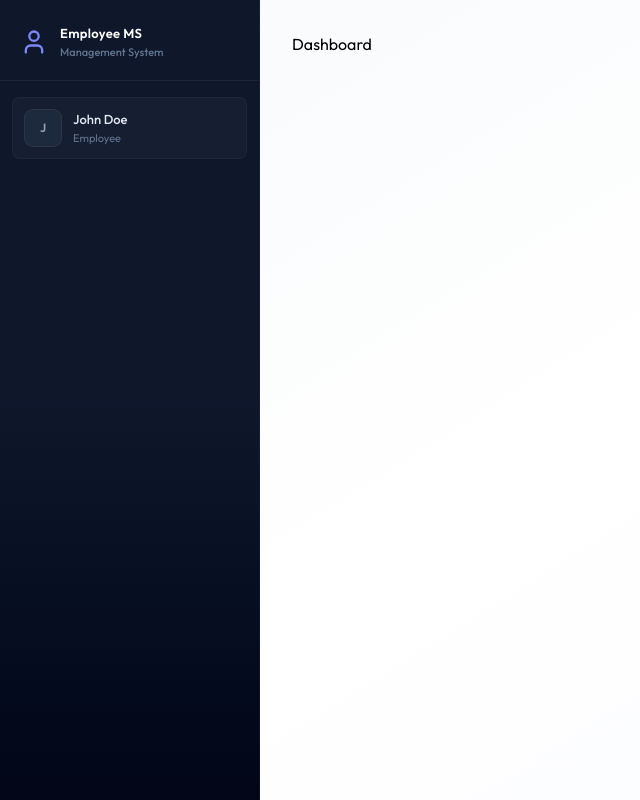
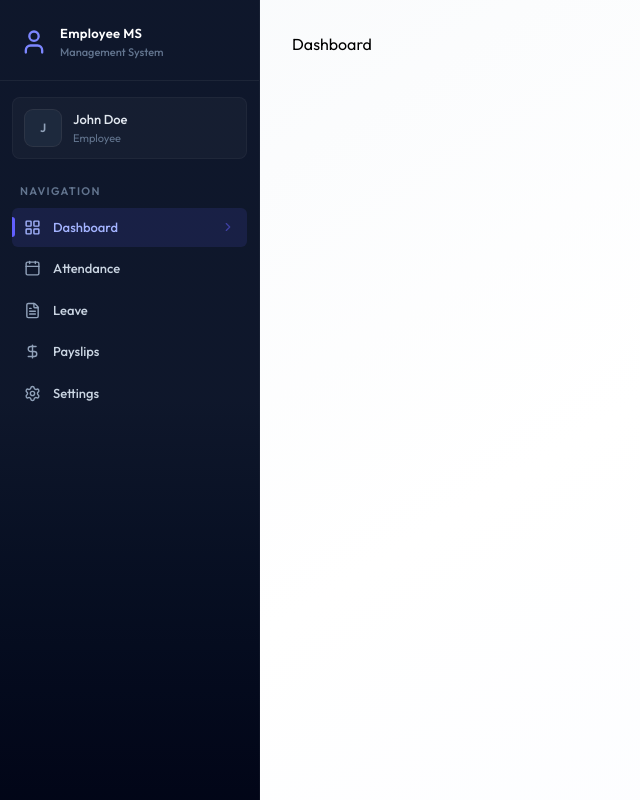
Before and after one commit to limon43633/EMS-Project-client, a React (Vite) app: page /dashboard in a window 1280 px wide. Shown: the whole page, without its empty margins (0-640 px from the left). Built offline with nearby package versions, Linux system fonts and the light colour scheme.

Commit message:
added naigation list in sidebar

```diff
--- a/src/components/Sidebar.jsx
+++ b/src/components/Sidebar.jsx
@@ -1,7 +1,7 @@
 import React, { useEffect, useState } from 'react';
-import { useLocation } from 'react-router-dom';
+import { href, Link, useLocation } from 'react-router-dom';
 import { dummyProfileData } from '../assets/assets';
-import { MenuIcon, UserIcon, XIcon } from 'lucide-react';
+import {  CalendarIcon, ChevronRightIcon, DollarSignIcon, FileTextIcon, LayoutGridIcon, MenuIcon, SettingsIcon, UserIcon, XIcon } from 'lucide-react';
 
 const Sidebar = () => {
 
@@ -20,6 +20,16 @@
     },[pathname])
 
     const role = '' || "EMPLOYEE";
+
+    const navItems = [
+        { name: 'Dashboard', href: '/dashboard', icon: LayoutGridIcon },
+        role === 'ADMIN' ?
+        { name: 'Employees', href: '/employees', icon: UserIcon } :
+        { name: 'Attendance', href: '/attendance', icon: CalendarIcon },
+        { name: 'Leave', href: '/leave', icon: FileTextIcon },
+        { name: 'Payslips', href: '/payslips', icon: DollarSignIcon },
+        { name: 'Settings', href: '/settings', icon: SettingsIcon },
+    ]
 
     const sidebarContent = (
         <>
@@ -58,8 +68,25 @@
             )}
 
             {/* Section label */}
+            <div className='px-5 pt-5 pb-2'>
+                <p className='text-[11px] font-semibold uppercase tracking-[0.12em] text-slate-500'>Navigation</p>
+            </div>
 
             {/* Navigation list */}
+
+            <div className='flex-1 px-3 space-y-0.5 overflow-y-auto'>
+                {navItems.map((item)=>{
+                    const isActive = pathname.startsWith(item.href)
+                    return (
+                        <Link key={item.name} to={item.href} className={`group flex items-center gap-3 px-3 py-2.5 rounded-md text-[13px] font-medium transition-all duration-150 relative ${isActive ? "bg-indigo-500/12 text-indigo-300" : "text-slate-300 hover:text-white hover:bg-white/4"} `}  >
+                            {isActive && <div className='absolute left-0 top-1/2 -translate-y-1/2 w-[3px] h-5 rounded-r-full bg-indigo-500'/> }
+                            <item.icon className={`w-[17px] h-[17px] shrink-0 ${isActive ? 'text-indigo-300' : 'text-slate-400 group-hover:text-slate-300'}`}/>
+                            <span className='flex-1'>{item.name}</span>
+                            {isActive && <ChevronRightIcon className='w-3.5 h-3.5 text-indigo-500/50' />}
+                        </Link>
+                    )
+                })}
+            </div>
 
             {/* Logout */}
 
```
